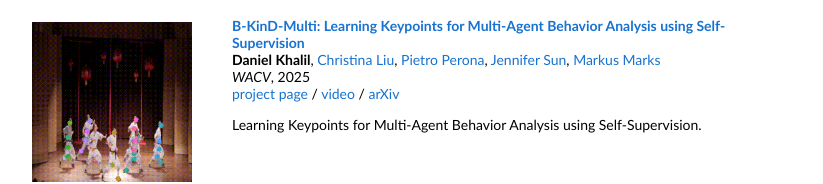
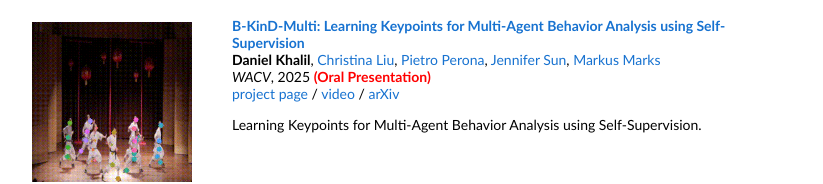
Before and after one commit to danielpkhalil/danielpkhalil.github.io, a plain HTML site: page index.html in a window 1280 px wide. Shown: the part 380-564 px from the top of the page, without its empty margins (228-1051 px from the left). Drawn offline with Linux system fonts and the light colour scheme.

Commit message:
Update index.html

```diff
--- a/index.html
+++ b/index.html
@@ -83,7 +83,7 @@
                 <a href="#">Jennifer Sun</a>,
                 <a href="#">Markus Marks</a>
                 <br>
-                <em>WACV</em>, 2025
+                <em>WACV</em>, 2025 <font color="red"><strong>(Oral Presentation)</strong></font>
                 <br>
                 <a href="https://danielpkhalil.github.io/B-KinD-Multi/">project page</a> /
                 <a href="#">video</a> /
```
